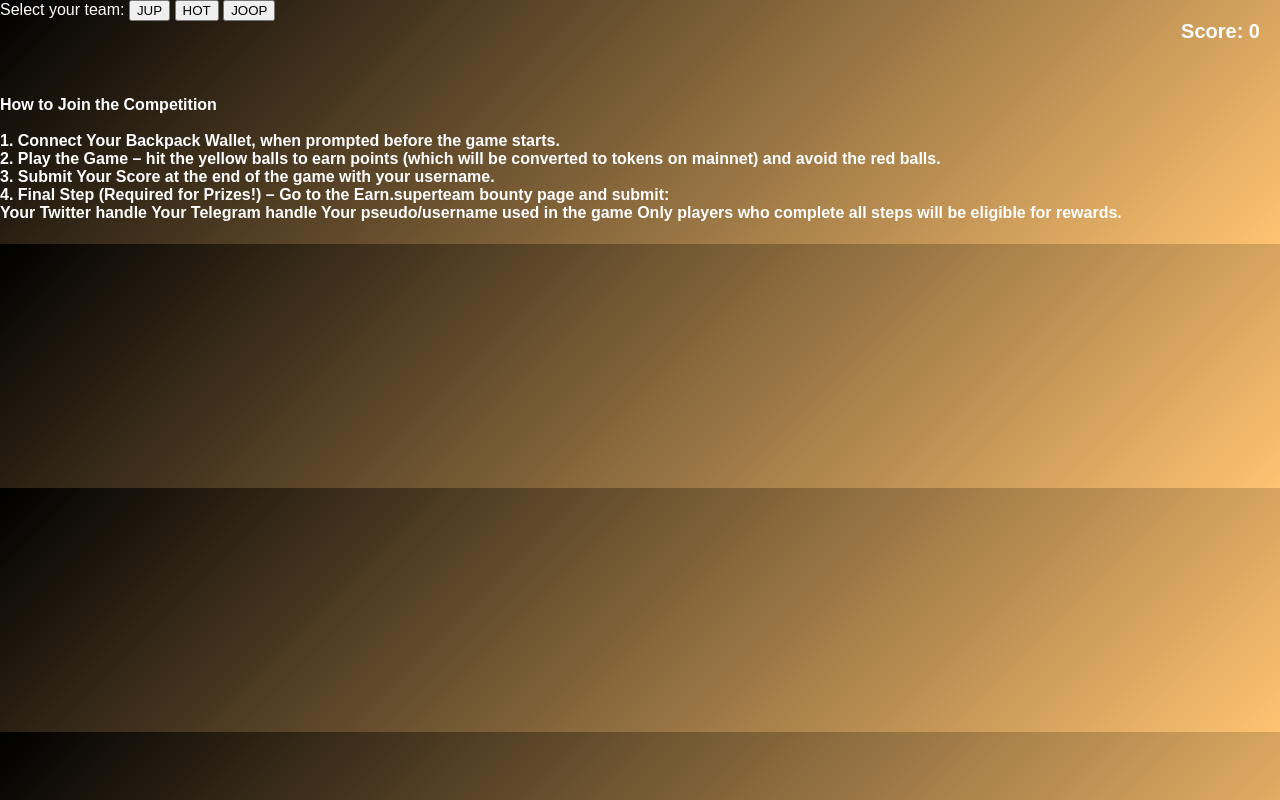
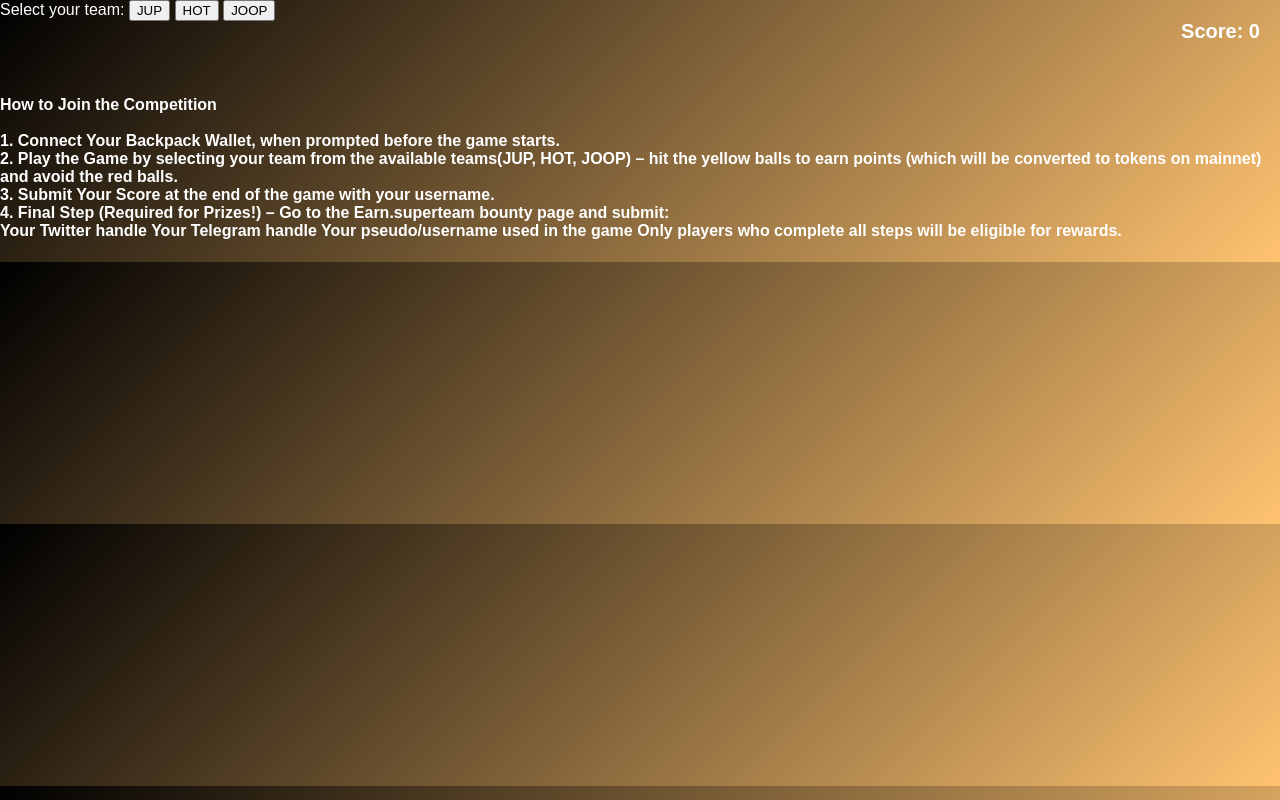
Before and after one commit to taiwokassim/burn_game, a plain HTML site: page home.html in a window 1280 px wide. Drawn offline with Linux system fonts and the light colour scheme.

Commit message:
Update home.html

```diff
--- a/home.html
+++ b/home.html
@@ -103,7 +103,7 @@ background-color:black;
 How to Join the Competition<br> <br>
 
 1. Connect Your Backpack Wallet, when prompted before the game starts. <br>
-2. Play the Game – hit the yellow balls to earn points (which will be converted to tokens on mainnet) and avoid the red balls.<br>
+2. Play the Game by selecting your team from the available teams(JUP, HOT, JOOP) – hit the yellow balls to earn points (which will be converted to tokens on mainnet) and avoid the red balls.<br>
 3. Submit Your Score at the end of the game with your username.<br>
 4. Final Step (Required for Prizes!) – Go to the Earn.superteam bounty page and submit:<br>
 
```
